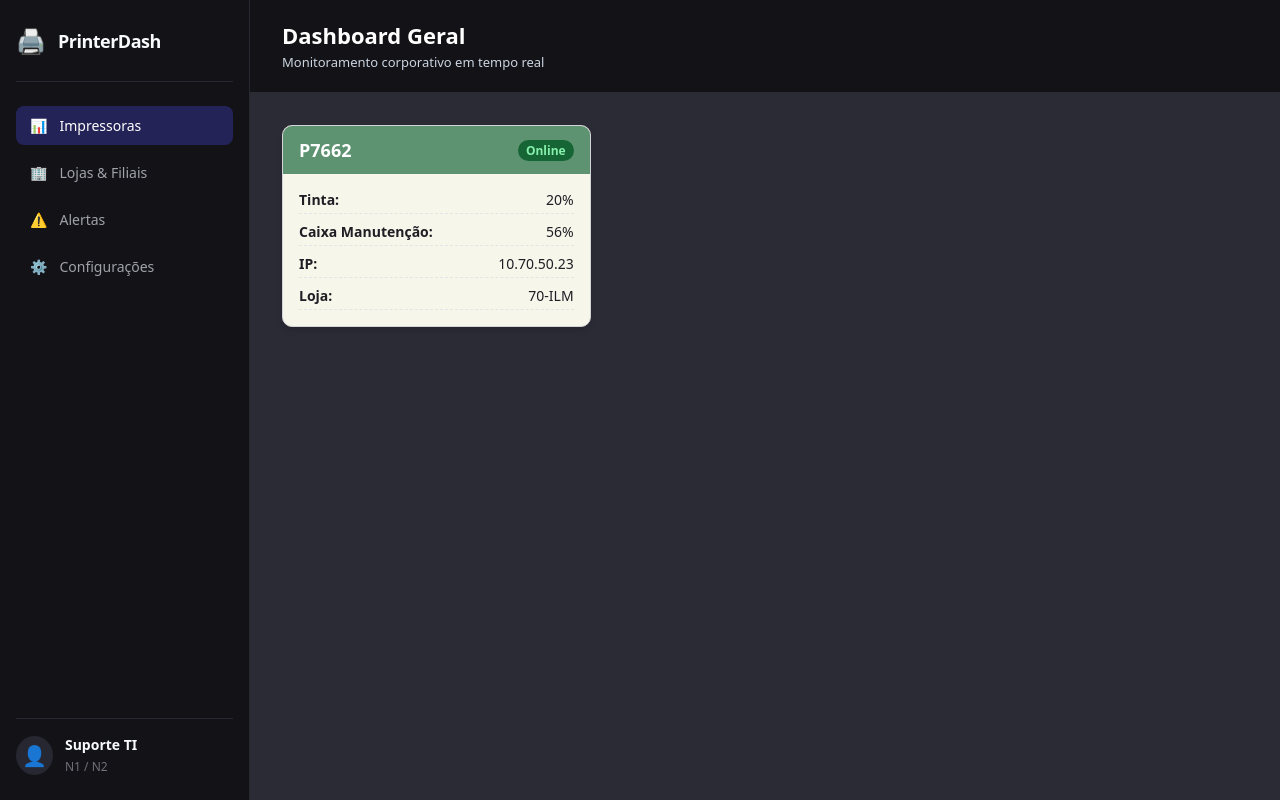
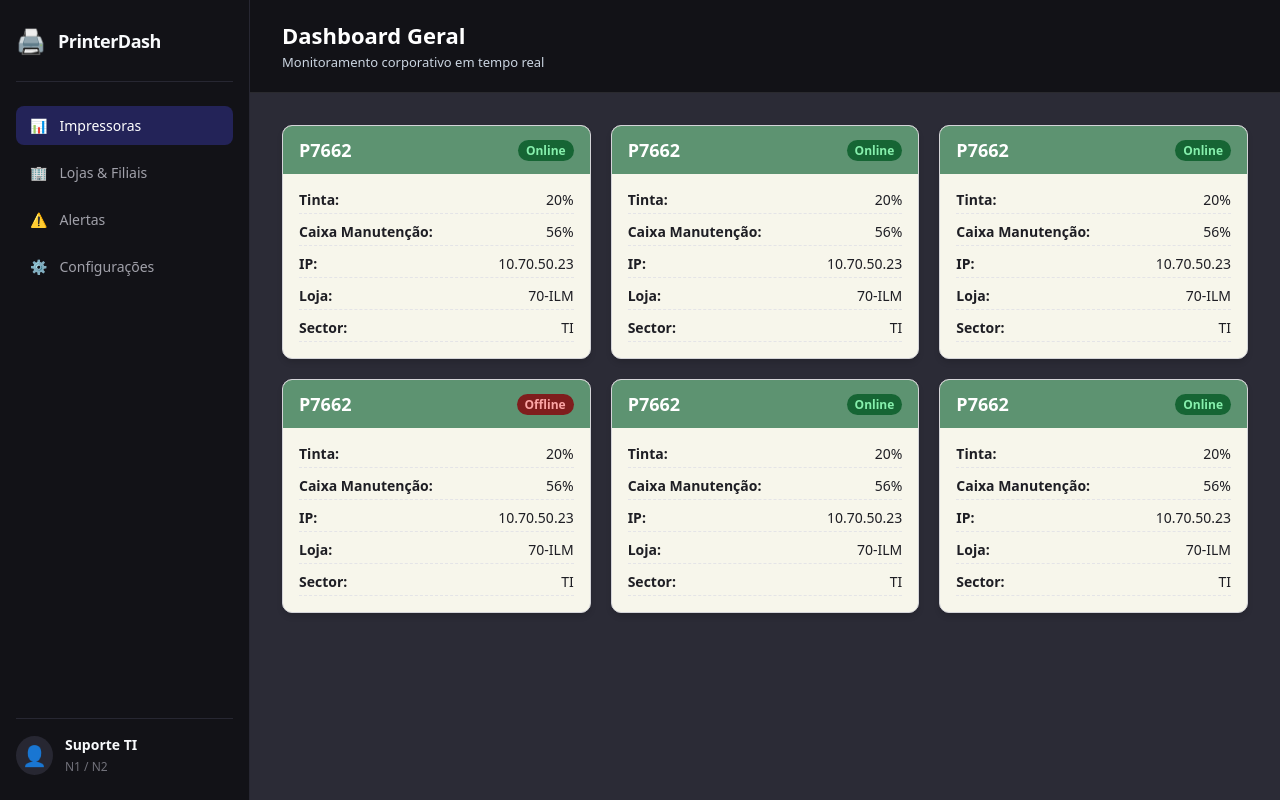
Before and after one commit to Pedrozila/printer-dashboard, a React app in the folder frontend/: page / in a window 1280 px wide. Built offline with nearby package versions, Linux system fonts and the light colour scheme; the HTML template or start-up script is replaced by a standard one.

Commit message:
refactro printer const and added a .map method for multi render

```diff
--- a/frontend/src/App.jsx
+++ b/frontend/src/App.jsx
@@ -1,15 +1,70 @@
 import './App.css'
 
 function App() {
-  // Dados simulados da nossa impressora
-  const printer = {
+  // Dados simulados das nossas impressoras
+  const printers = [
+    {
+      id: 1,
       name: 'P7662',
       isOnline: true,
       ink: 20,
       mBox: 56,
       ip: '10.70.50.23',
-    store: '70-ILM'
-  }
+      store: '70-ILM',
+      sector: 'TI'
+    },
+    {
+      id: 2,
+      name: 'P7662',
+      isOnline: true,
+      ink: 20,
+      mBox: 56,
+      ip: '10.70.50.23',
+      store: '70-ILM',
+      sector: 'TI'
+    },
+    {
+      id: 3,
+      name: 'P7662',
+      isOnline: true,
+      ink: 20,
+      mBox: 56,
+      ip: '10.70.50.23',
+      store: '70-ILM',
+      sector: 'TI'
+    },
+    {
+      id: 4,
+      name: 'P7662',
+      isOnline: false,
+      ink: 20,
+      mBox: 56,
+      ip: '10.70.50.23',
+      store: '70-ILM',
+      sector: 'TI'
+    },
+    {
+      id: 5,
+      name: 'P7662',
+      isOnline: true,
+      ink: 20,
+      mBox: 56,
+      ip: '10.70.50.23',
+      store: '70-ILM',
+      sector: 'TI'
+    },
+    {
+      id: 6,
+      name: 'P7662',
+      isOnline: true,
+      ink: 20,
+      mBox: 56,
+      ip: '10.70.50.23',
+      store: '70-ILM',
+      sector: 'TI'
+    },
+
+  ]
 
   return (
     // 1. Container geral da aplicação em formato Flex (Menu na esquerda, Conteúdo na direita)
@@ -79,7 +134,8 @@ function App() {
         <main className="dashboard-main">
           {/* Seção que agrupa os cards em grade */}
           <section className="printers-grid">
-            <article className="printer-card">
+            {printers.map((printer) => (
+              <article className="printer-card" key={printer.id}>
                 <div className="printer-card-header">
                   <h2>{printer.name}</h2>
                   <span className={`status ${printer.isOnline ? 'online' : 'offline'}`}>
@@ -91,8 +147,10 @@ function App() {
                   <p><strong>Caixa Manutenção:</strong> {printer.mBox}%</p>
                   <p><strong>IP:</strong> {printer.ip}</p>
                   <p><strong>Loja:</strong> {printer.store}</p>
+                  <p><strong>Sector:</strong> {printer.sector}</p>
                 </div>
               </article>
+            ))}
           </section>
         </main>
       </div>
```
Lines whose indentation alone changed are shown as unchanged.
